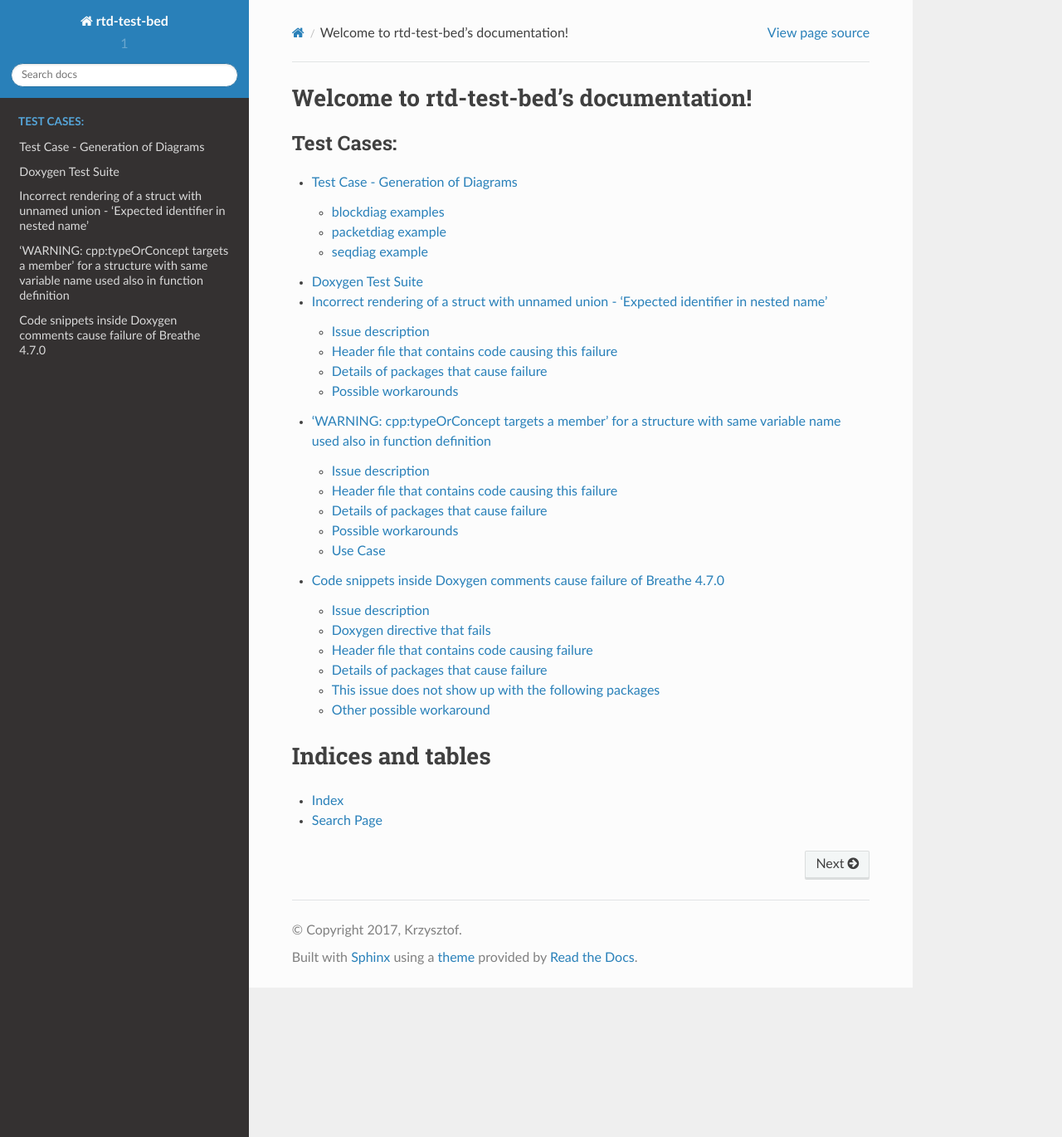
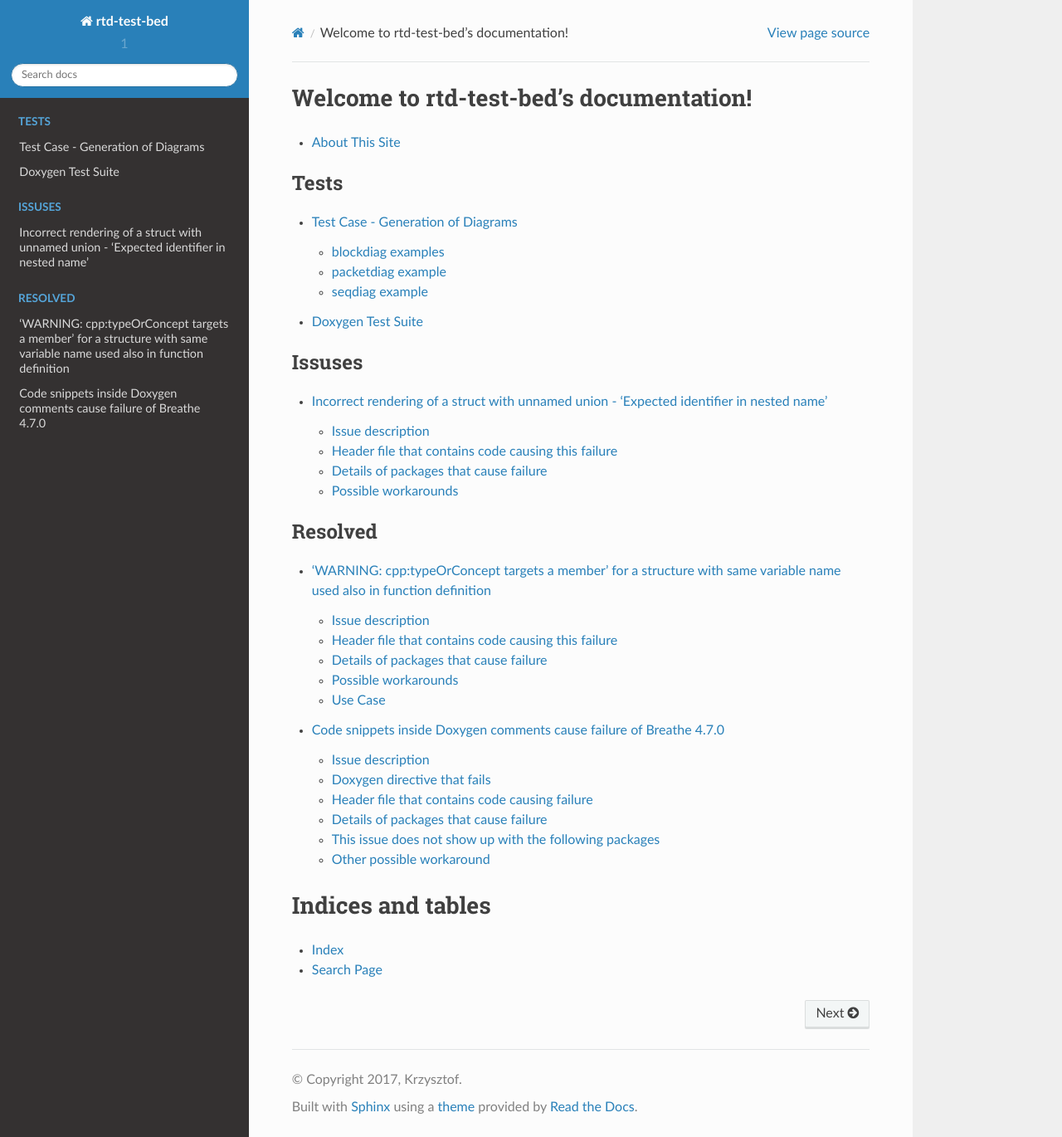
Before and after one commit to krzychb/rtd-test-bed, a Sphinx documentation site: the page built from docs/index.rst, in a window 1280 px wide and 1370 px high. Shown: the whole window at 83% size. Built offline with Sphinx 7.4.7 and the Read the Docs theme 2.0.0, drawn with Linux system fonts in a browser that asks for light colours.

Commit message:
About This Site

```diff
--- a/docs/index.rst
+++ b/docs/index.rst
@@ -1,15 +1,28 @@
 Welcome to rtd-test-bed's documentation!
 ========================================
 
+* `About This Site <https://github.com/krzychb/rtd-test-bed#rtd-test-bed>`_
+
 .. toctree::
     :maxdepth: 2
-    :caption: Test Cases:
+    :caption: Tests
 
     test-diagrams
     case-manual
+
+.. toctree::
+    :maxdepth: 2
+    :caption: Issuses
+
     case-struct-union
+
+.. toctree::
+    :maxdepth: 2
+    :caption: Resolved
+
     case-type-or-concept
     case-code-snippet
+
 
 
 Indices and tables
```
